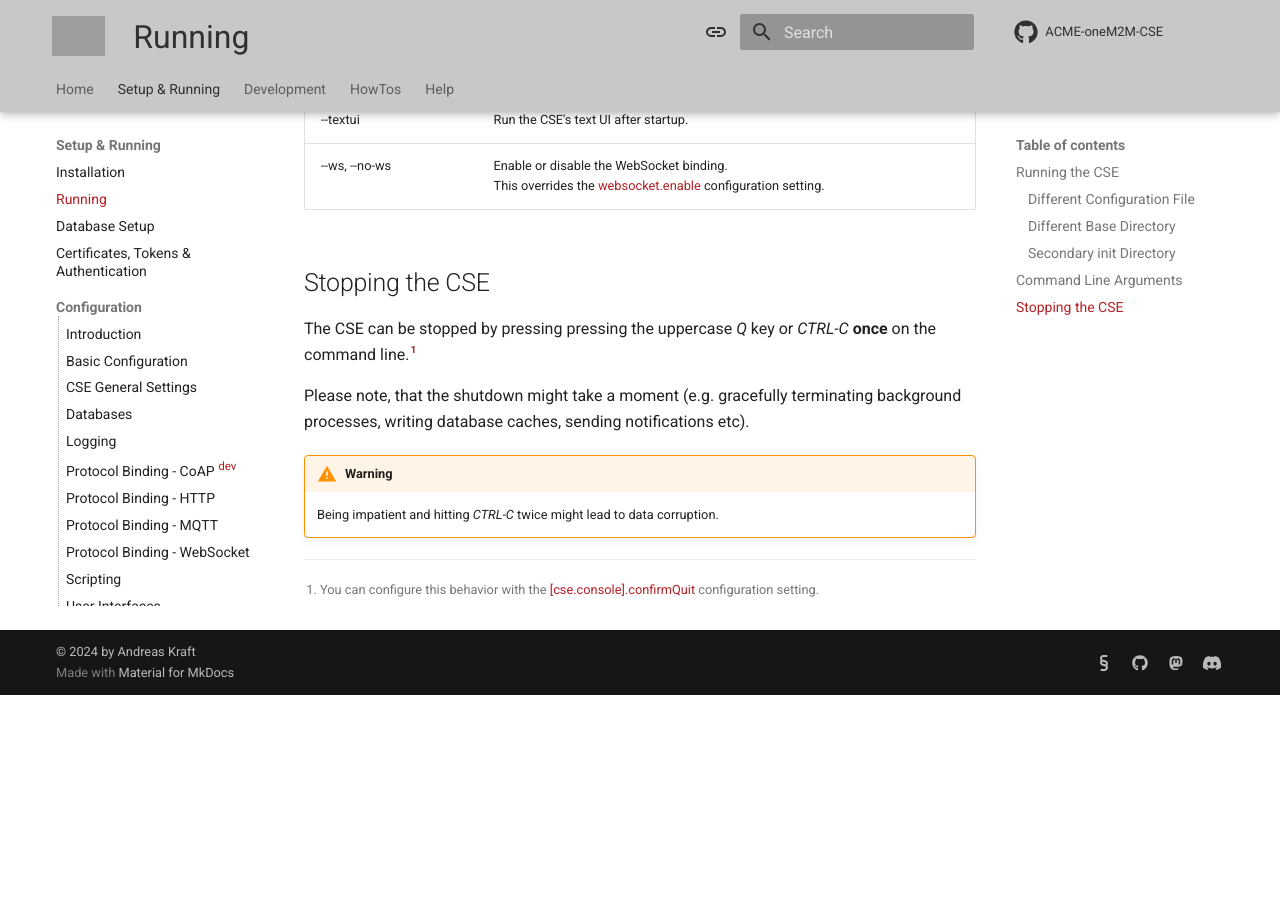
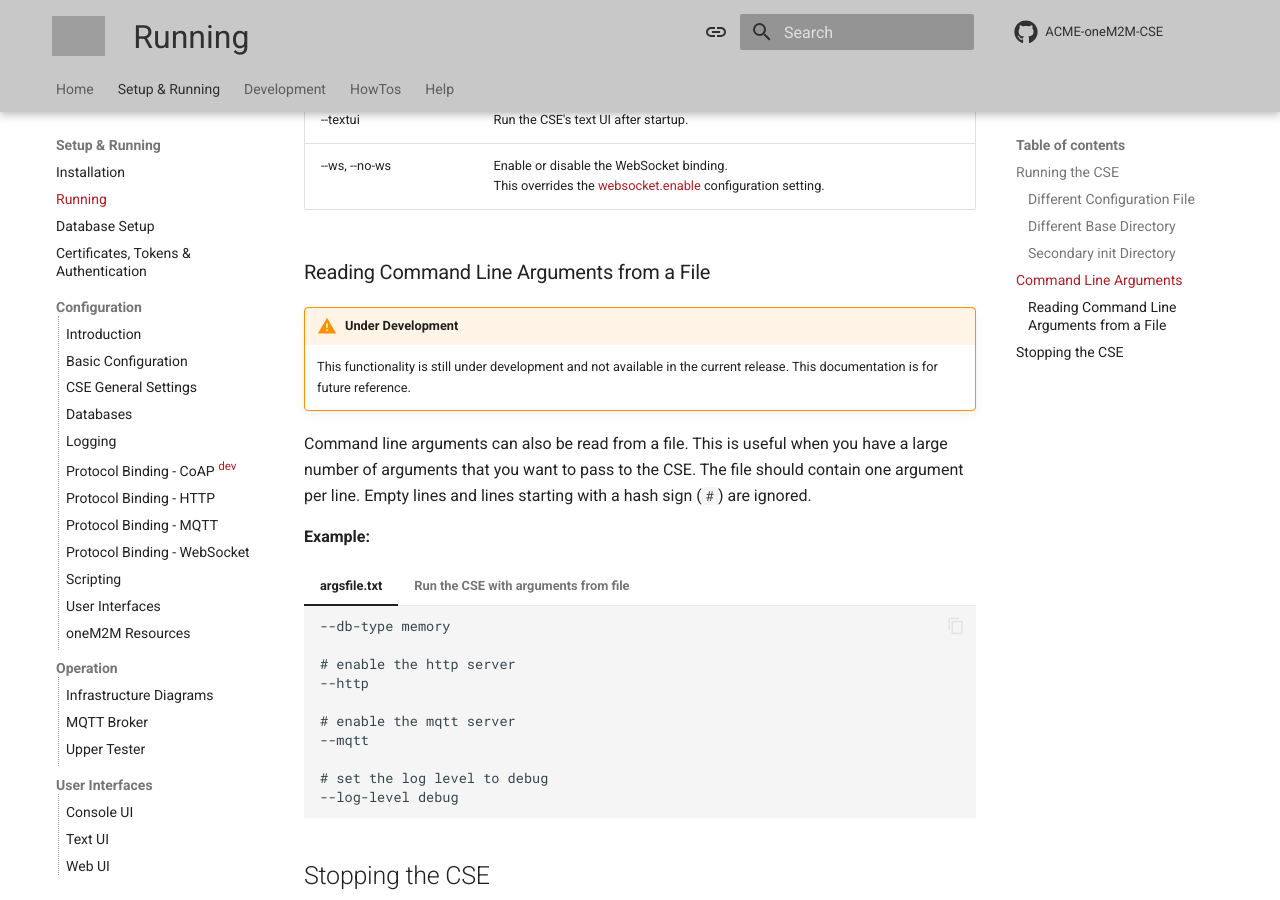
Before and after one commit to ankraft/ACME-oneM2M-CSE-mkdocs, an MkDocs documentation site: the page built from docs/setup/Running.md, in a window 1280 px wide and 900 px high, scrolled down 2767 px. Built offline with MkDocs 1.6.1 and Material for MkDocs 9.7.7, drawn with Linux system fonts in a browser that asks for light colours; comment, search, counter and statistics services are not loaded; before the commit the page ends 3462 px from its top, so only the background shows below that; grey boxes are pictures that could not be loaded.

Commit message:
Added documentation for reading command line arguments from a file

````diff
--- a/docs/setup/Running.md
+++ b/docs/setup/Running.md
@@ -90,6 +90,36 @@
 | --ws, --no-ws                                            | Enable or disable the WebSocket binding.<br />This overrides the [websocket.enable](../setup//Configuration-ws.md#general-settings) configuration setting.              |
 
 
+### Reading Command Line Arguments from a File
+
+!!! warning "Under Development"
+	This functionality is still under development and not available in the current release. This documentation is for future reference.
+
+Command line arguments can also be read from a file. This is useful when you have a large number of arguments that you want to pass to the CSE. The file should contain one argument per line. Empty lines and lines starting with a hash sign (`#`) are ignored.
+
+**Example:**
+
+=== "argsfile.txt"
+
+	```plaintext
+	--db-type memory
+
+	# enable the http server
+	--http
+
+	# enable the mqtt server
+	--mqtt
+
+	# set the log level to debug
+	--log-level debug
+	```
+
+=== "Run the CSE with arguments from file"
+
+	```bash
+	acmecse @argsfile.txt
+	```
+
 
 ## Stopping the CSE
 
````
Also changed, not shown: mkdocs.yml (line endings or trailing spaces).
